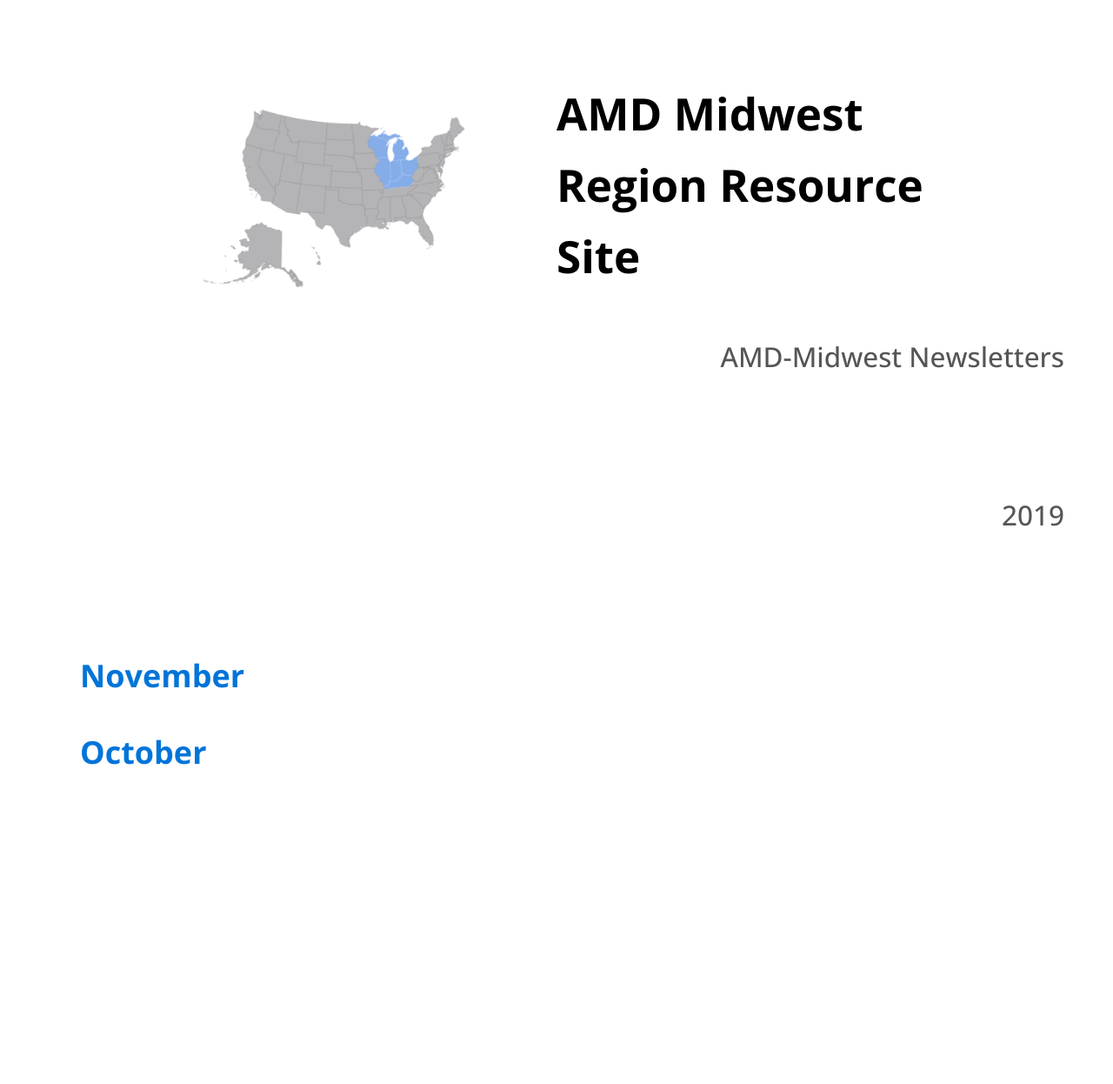
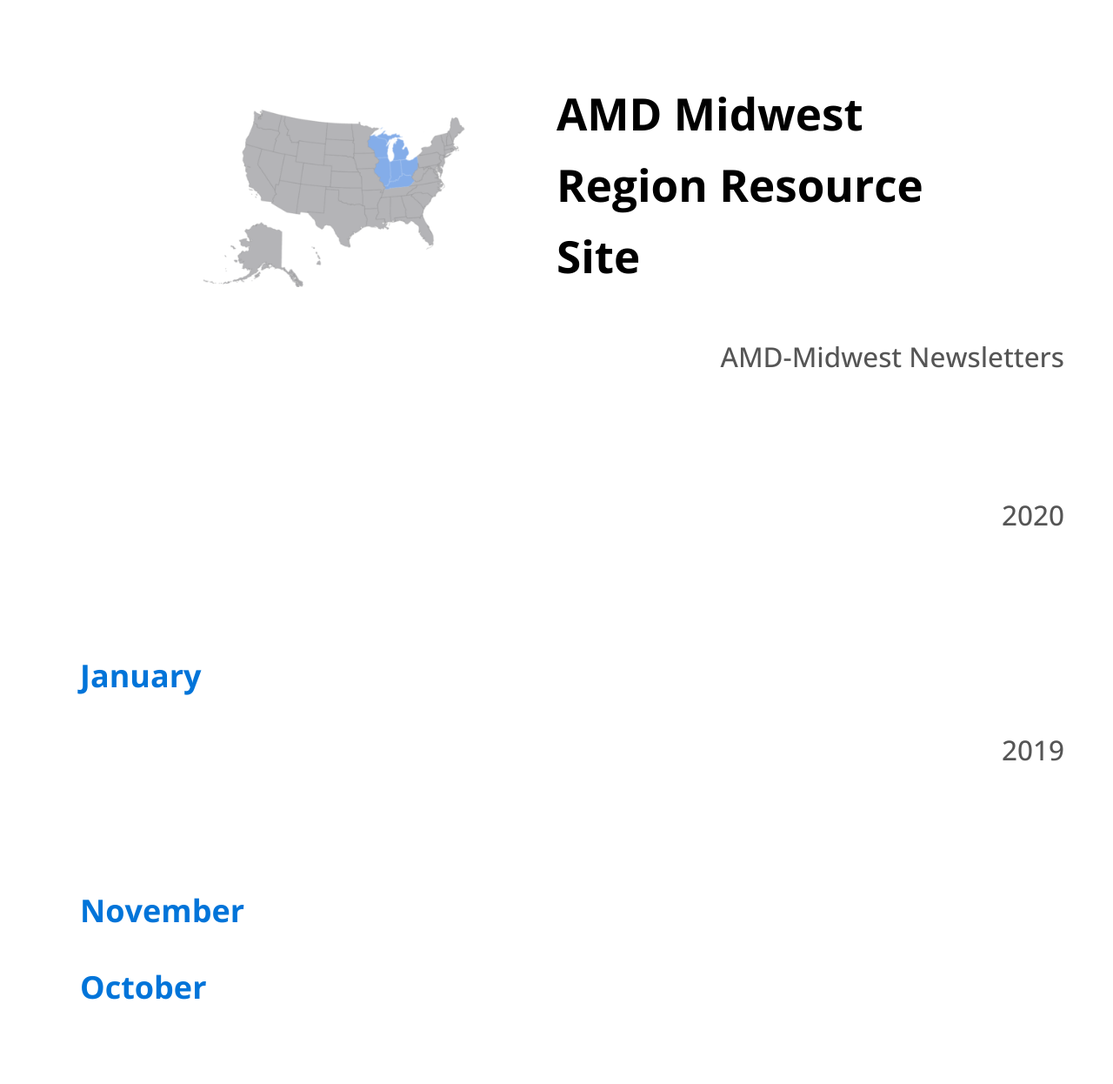
Before and after one commit to StaPH-B/midwest-region, a Jekyll site: the page built from newsletters.md, in a window 1280 px wide. Shown: the whole page at 87% size. Built offline with Jekyll 4.4.1, drawn with Linux system fonts in a browser that asks for light colours; nearby versions of some CDN libraries; our own code applies the rules of GitHub Pages for plain Markdown files; before the commit the page ends 976 px from its top, so only the background shows below that.

Commit message:
Update newsletters.md

```diff
--- a/newsletters.md
+++ b/newsletters.md
@@ -3,6 +3,9 @@ layout: default
 ---
 ## AMD-Midwest Newsletters
 
+## 2020
+### [January](https://staph-b.github.io/midwest-region/newsletters/2020-01_newsletter.pdf)
+
 ## 2019
 ### [November](https://staph-b.github.io/midwest-region/newsletters/2019-11_newsletter.pdf)
 ### [October](https://staph-b.github.io/midwest-region/newsletters/2019-10_newsletter.pdf)
```
